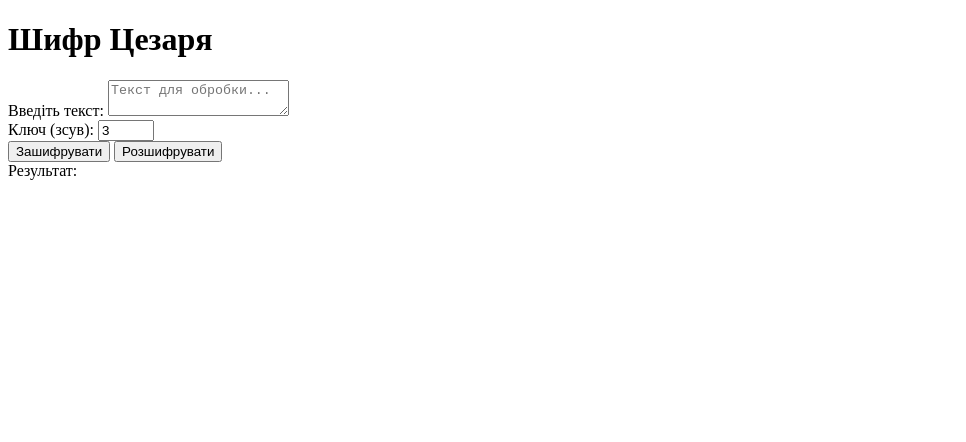
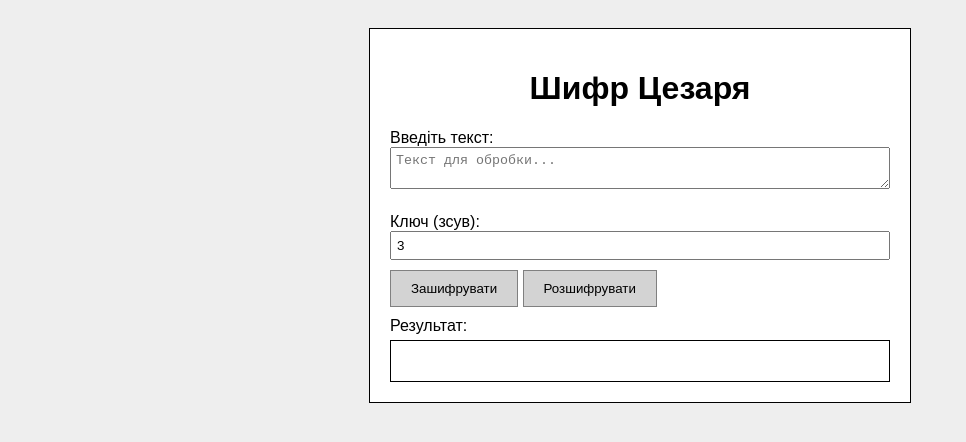
Before and after one commit to yaroslavlukianovnure/WR_IDZ_1, a plain HTML site: page index.html in a window 1280 px wide. Shown: the whole page, without its empty margins (0-966 px from the left). Drawn offline with Linux system fonts and the light colour scheme.

Commit message:
Fix html and add css

```diff
--- a/index.html
+++ b/index.html
@@ -11,25 +11,17 @@
     <div class="container">
         <h1>Шифр Цезаря</h1>
 
-        <div class="input-group">
         <label for="textInput">Введіть текст:</label>
         <textarea id="textInput" placeholder="Текст для обробки..."></textarea>
-        </div>
 
-        <div class="input-group">
         <label for="shiftInput">Ключ (зсув):</label>
-            <input type="number" id="shiftInput" value="3" min="1" max="25">
-        </div>
+        <input type="number" id="shiftInput" value="3">
 
-        <div class="buttons">
         <button id="encryptBtn">Зашифрувати</button>
-            <button id="decryptBtn" class="secondary">Розшифрувати</button>
-        </div>
+        <button id="decryptBtn">Розшифрувати</button>
 
-        <div class="result-group">
         <label>Результат:</label>
         <div id="outputResult" class="output-box"></div>
     </div>
-    </div>
 </body>
 </html>
--- a/style.css
+++ b/style.css
@@ -0,0 +1,49 @@
+body {
+    font-family: sans-serif;
+    background-color: #eee;
+    padding: 20px;
+}
+
+.container {
+    width: 500px;
+    margin: 0 auto;
+    background: white;
+    padding: 20px;
+    border: 1px solid black;
+}
+
+h1 {
+    text-align: center;
+}
+
+label {
+    display: block;
+    margin-top: 10px;
+}
+
+textarea, input {
+    width: 100%;
+    padding: 5px;
+    box-sizing: border-box;
+    margin-bottom: 10px;
+}
+
+button {
+    padding: 10px 20px;
+    cursor: pointer;
+    background-color: lightgray;
+    border: 1px solid gray;
+}
+
+button:hover {
+    background-color: gray;
+    color: white;
+}
+
+.output-box {
+    border: 1px solid black;
+    padding: 10px;
+    background-color: #fff;
+    min-height: 20px;
+    margin-top: 5px;
+}
```
Lines whose indentation alone changed are shown as unchanged.
